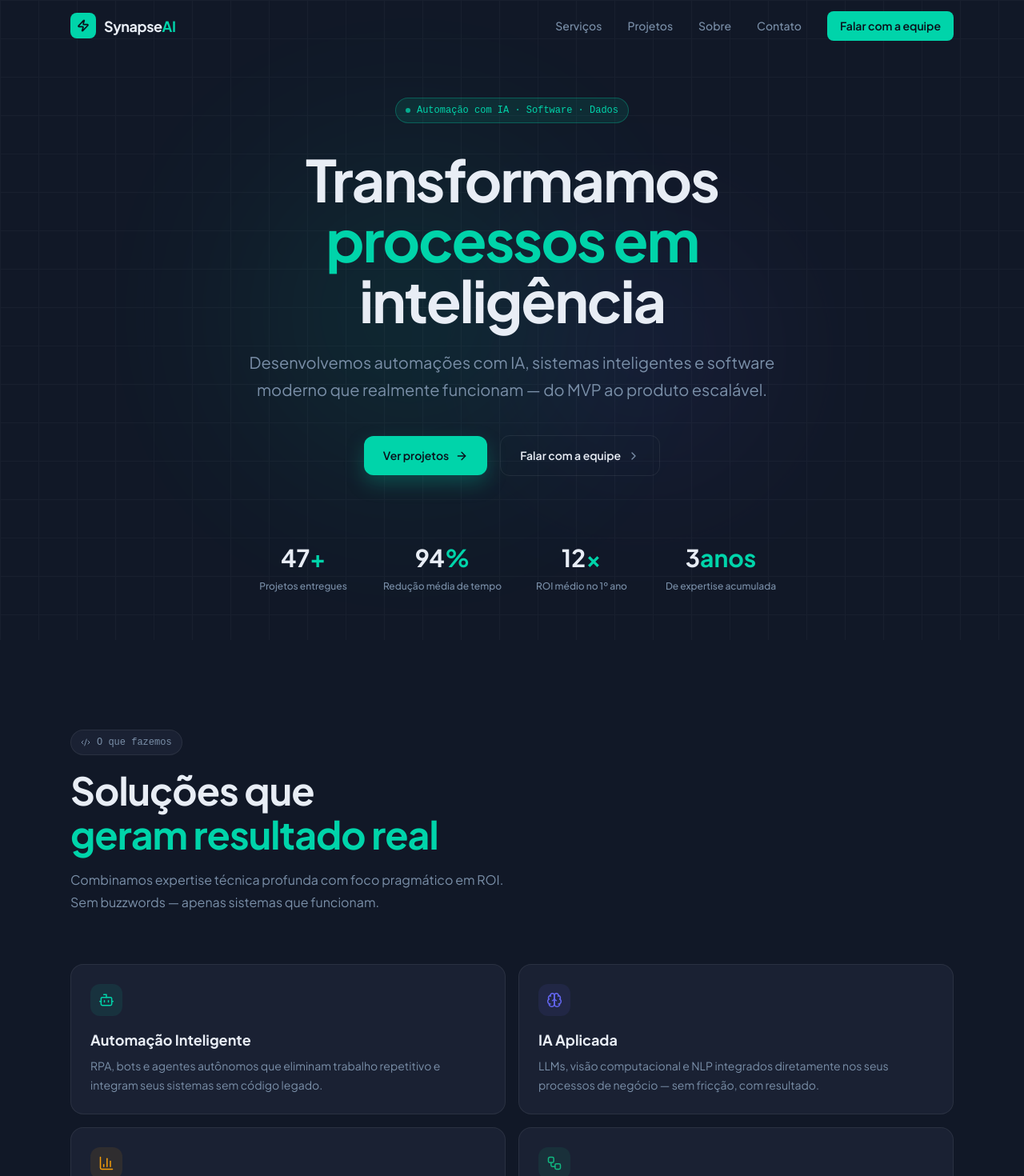
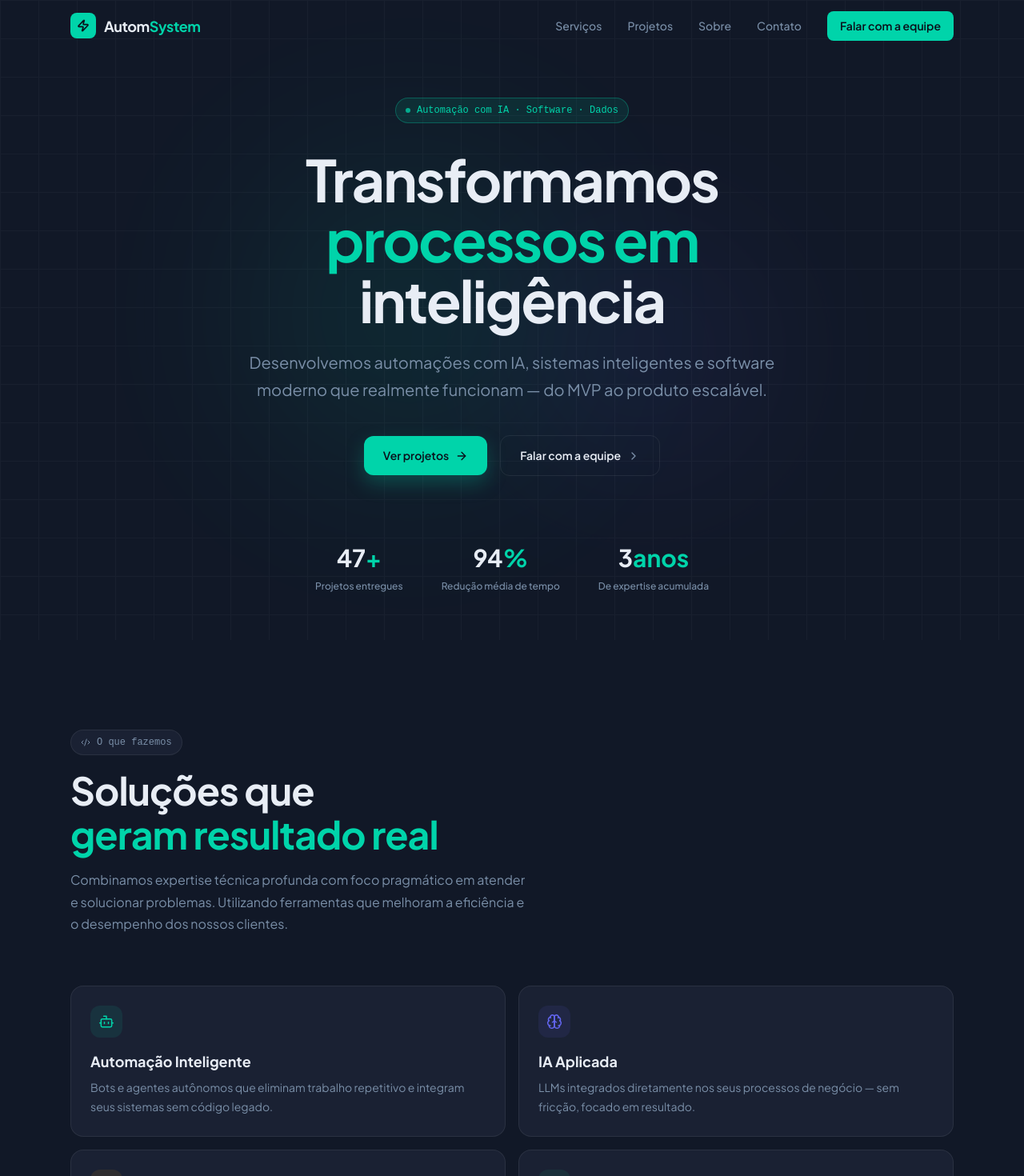
Before and after one commit to martinspgg/AutomSystem, a React (Vite) app in the folder frontend/: page / in a window 1280 px wide. Shown: the top 1470 px of the page at 80% size. Built offline with nearby package versions, Linux system fonts and the light colour scheme.

Commit message:
chore: atualizando nome da empresa + informações sobre a equipe e services

```diff
--- a/frontend/src/components/Contact.jsx
+++ b/frontend/src/components/Contact.jsx
@@ -30,14 +30,13 @@ export default function Contact() {
             <span>automatizar?</span>
           </h2>
           <p className="contact__desc">
-            Conte seu desafio. Em 48 horas temos uma call de descoberta agendada e
-            uma proposta técnica real — sem apresentação genérica de deck.
+            Se interessou? Entre em contato e nos conte sobre seu projeto. Retornaremos em até 24 horas.
           </p>
 
           <div className="contact__actions">
-            <a href="mailto:contato@synapseai.com.br" className="contact__btn-primary">
+            <a href="mailto:contato@automsystem.com.br" className="contact__btn-primary">
               <Mail size={16} />
-              contato@synapseai.com.br
+              contato@automsystem.com.br
             </a>
             <a href="https://wa.me/5511999999999" className="contact__btn-secondary">
               WhatsApp direto <ArrowRight size={16} className="icon" />
--- a/frontend/src/components/Footer.jsx
+++ b/frontend/src/components/Footer.jsx
@@ -9,10 +9,10 @@ export default function Footer() {
             <Zap size={12} strokeWidth={2.5} />
           </div>
           <span className="footer__brand-name">
-            Synapse<em>AI</em>
+            Autom<em>System</em>
           </span>
         </div>
-        <p className="footer__copy">© 2024 SynapseAI · Todos os direitos reservados</p>
+        <p className="footer__copy">© 2026 · Todos os direitos reservados</p>
         <div className="footer__links">
           <a href="#" className="footer__link">Privacidade</a>
           <a href="#" className="footer__link">Termos</a>
--- a/frontend/src/components/Nav.jsx
+++ b/frontend/src/components/Nav.jsx
@@ -26,7 +26,7 @@ export default function Nav() {
             <Zap size={16} strokeWidth={2.5} />
           </div>
           <span className="nav__brand-name">
-            Synapse<em>AI</em>
+            Autom<em>System</em>
           </span>
         </a>
 
--- a/frontend/src/components/Services.jsx
+++ b/frontend/src/components/Services.jsx
@@ -27,8 +27,7 @@ export default function Services() {
             <span>geram resultado real</span>
           </h2>
           <p className="section-desc">
-            Combinamos expertise técnica profunda com foco pragmático em ROI. Sem
-            buzzwords — apenas sistemas que funcionam.
+            Combinamos expertise técnica profunda com foco pragmático em atender e solucionar problemas. Utilizando ferramentas que melhoram a eficiência e o desempenho dos nossos clientes.
           </p>
         </motion.div>
 
--- a/frontend/src/data/index.js
+++ b/frontend/src/data/index.js
@@ -76,19 +76,19 @@ export const projects = [
 export const services = [
   {
     title: "Automação Inteligente",
-    desc: "RPA, bots e agentes autônomos que eliminam trabalho repetitivo e integram seus sistemas sem código legado.",
+    desc: "Bots e agentes autônomos que eliminam trabalho repetitivo e integram seus sistemas sem código legado.",
     color: "#00d4aa",
     iconName: "Bot",
   },
   {
     title: "IA Aplicada",
-    desc: "LLMs, visão computacional e NLP integrados diretamente nos seus processos de negócio — sem fricção, com resultado.",
+    desc: "LLMs integrados diretamente nos seus processos de negócio — sem fricção, focado em resultado.",
     color: "#6366f1",
     iconName: "Brain",
   },
   {
     title: "Dados e Analytics",
-    desc: "Pipelines de dados em tempo real, dashboards executivos e modelos preditivos com valor mensurável.",
+    desc: "Sistemas com base na sua própria data. Utilizando dashboards e alertas preditivos para decisões mais rápidas e informadas.",
     color: "#f59e0b",
     iconName: "BarChart3",
   },
@@ -103,7 +103,6 @@ export const services = [
 export const stats = [
   { value: "47", suffix: "+", label: "Projetos entregues" },
   { value: "94", suffix: "%", label: "Redução média de tempo" },
-  { value: "12", suffix: "×", label: "ROI médio no 1º ano" },
   { value: "3", suffix: "anos", label: "De expertise acumulada" },
 ];
 
--- a/frontend/src/styles/components.css
+++ b/frontend/src/styles/components.css
@@ -289,13 +289,13 @@
 
 .hero__stats {
   margin-top: 5rem;
-  display: grid;
-  grid-template-columns: repeat(2, 1fr);
-  gap: 1.5rem;
+  display: flex;
+  align-items: center;
+  justify-content: center;
+  gap: 3rem;
   max-width: 48rem;
-  margin-left: auto;
-  margin-right: auto;
 }
+
 
 @media (min-width: 768px) {
   .hero__stats { grid-template-columns: repeat(4, 1fr); }
```
Also changed, not shown: frontend/src/components/Hero.jsx (indentation only).
